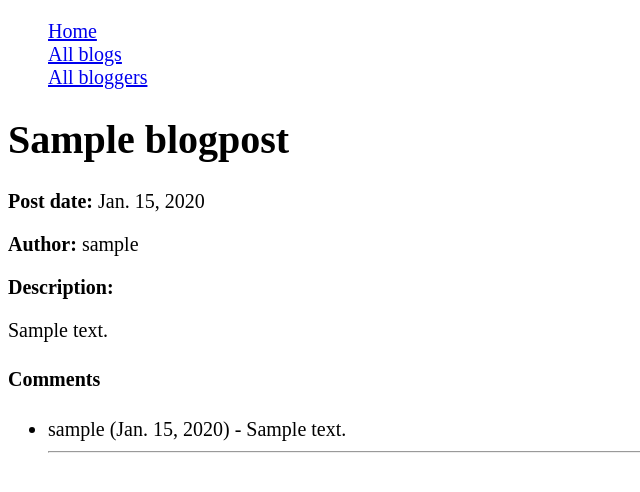
After one commit to alexnazarov090/Django_DIY_BLog, a Django app: page /blog/blog/1 in a window 1280 px wide. The commit adds this page. Shown: the top 492 px of the page, without its empty margins (0-640 px from the left). Run offline with Django 3.2, Linux system fonts and the light colour scheme; tables that the repository leaves empty hold one stand-in row (values such as "Sample post").

Commit message:
Added detail views for blogger and blog post

```diff
--- a/blog/models.py
+++ b/blog/models.py
@@ -61,7 +61,7 @@ class Comment(models.Model):
 
     # Metadata
     class Meta:
-        ordering = ['-post_date']
+        ordering = ['post_date']
 
     # Methods
     def get_absolute_url(self):
--- a/blog/templates/blog/base_generic.html
+++ b/blog/templates/blog/base_generic.html
@@ -15,7 +15,7 @@
         <ul class="nav__list">
             <li><a href="{% url 'blog:index' %}" class="nav__link">Home</a></li>
             <li><a href="{% url 'blog:blogs' %}" class="nav__link">All blogs</a></li>
-            <li><a href="#" class="nav__link">All bloggers</a></li>
+            <li><a href="{% url 'blog:bloggers' %}" class="nav__link">All bloggers</a></li>
         </ul>
         {% endblock %}
     </nav>
--- /dev/null
+++ b/blog/templates/blog/blogpost_detail.html
@@ -0,0 +1,17 @@
+{% extends "blog/base_generic.html" %}
+
+{% block content %}
+<h1>{{ blogpost.title }}</h1>
+<p><strong>Post date:</strong> {{ blogpost.post_date }}</p>
+<p><strong>Author:</strong> {{ blogpost.author }}</p>
+<p><strong>Description:</strong></p>
+<p>{{ blogpost.description }}</p>
+
+<h4>Comments</h4>
+<ul>
+    {% for comment in blogpost.comment_set.all %}
+    <li>{{ comment.commenter }} ({{ comment.post_date }}) - {{ comment.description }}</li>
+    <hr>
+    {% endfor %}
+</ul>
+{% endblock %}
--- a/blog/templates/blog/blogpost_list.html
+++ b/blog/templates/blog/blogpost_list.html
@@ -1,9 +1,10 @@
 {% extends "blog/base_generic.html" %}
 
 {% block content %}
+<h1>All blogs</h1>
 <ul>
     {% for blogpost in page_obj %}
-    <li><a href="{ blog.get_absolute_url }">{{ blogpost.title }}</a>({{ blogpost.post_date }}) - <a href="{% url 'blog:blogger-detail' blogpost.author.pk %}">{{ blogpost.author }}</a></li>
+    <li><a href="{{ blogpost.get_absolute_url }}">{{ blogpost.title }}</a>({{ blogpost.post_date }}) - <a href="{{ blogpost.author.get_absolute_url }}">{{ blogpost.author }}</a></li>
     {% endfor %}
 </ul>
 
--- a/blog/urls.py
+++ b/blog/urls.py
@@ -7,5 +7,7 @@ app_name = 'blog'
 urlpatterns = [
     path('', views.index, name='index'),
     path('blogs/', views.BlogPostListView.as_view(), name='blogs'),
+    path('bloggers/', views.BlogAuthorListView.as_view(), name='bloggers'),
+    path('blog/<int:pk>', views.BlogPostDetailView.as_view(), name='blog-detail'),
     path('blogger/<int:pk>', views.BlogAuthorDetailView.as_view(), name='blogger-detail'),
 ]
--- a/blog/views.py
+++ b/blog/views.py
@@ -1,5 +1,5 @@
 from django.db.models import query
-from django.shortcuts import render
+from django.shortcuts import render, get_object_or_404
 
 from .services import get_total_num, get_top_contributors
 from django.views import generic
@@ -33,8 +33,34 @@ class BlogPostListView(generic.ListView):
     queryset = BlogPost.objects.order_by('-post_date')
 
 
+class BlogAuthorListView(generic.ListView):
+    """
+    A view for a list of all blog posts
+    """
+    model = BlogAuthor
+    template_name = 'blog/blogger_list.html'
+    context_object_name = 'blogger_list'
+
+    queryset = BlogAuthor.objects.order_by('username')
+
+
+class BlogPostDetailView(generic.DetailView):
+    """
+    A view for a blog post detail view
+    """
+    model = BlogPost
+    context_object_name = 'blogpost'
+
+
 class BlogAuthorDetailView(generic.DetailView):
     """
     A view for a blog author detail view
     """
     model = BlogAuthor
+    template_name = 'blog/blogger_detail.html'
+    context_object_name = 'blogger'
+
+    def get_context_data(self, **kwargs):
+        context = super(BlogAuthorDetailView, self).get_context_data(**kwargs)
+        context['blogpost_list'] = BlogPost.objects.filter(author=self.kwargs['pk'])
+        return context
```
Also changed, not shown: blog/templates/blog/blogger_detail.html (added, +13 -0 lines), blog/templates/blog/blogger_list.html (added, +10 -0 lines).
